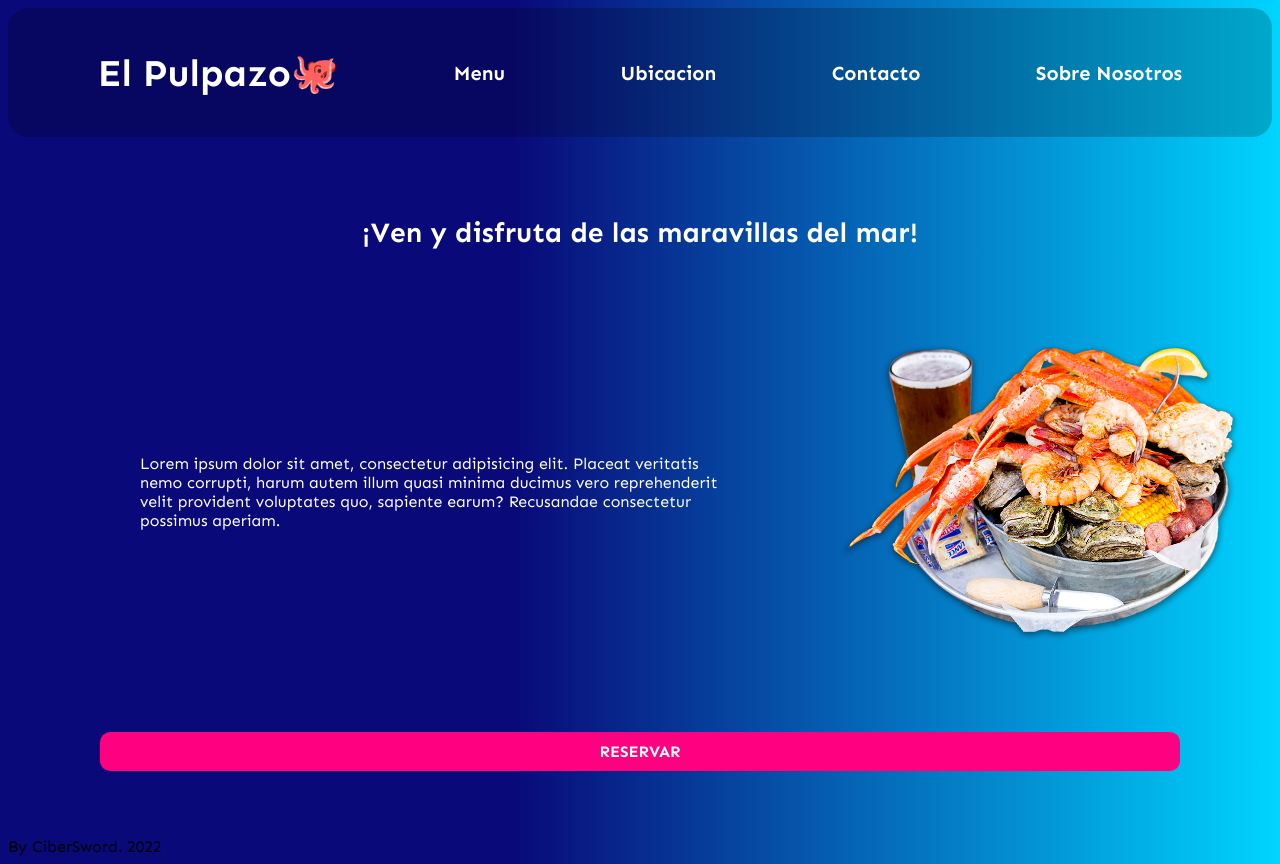
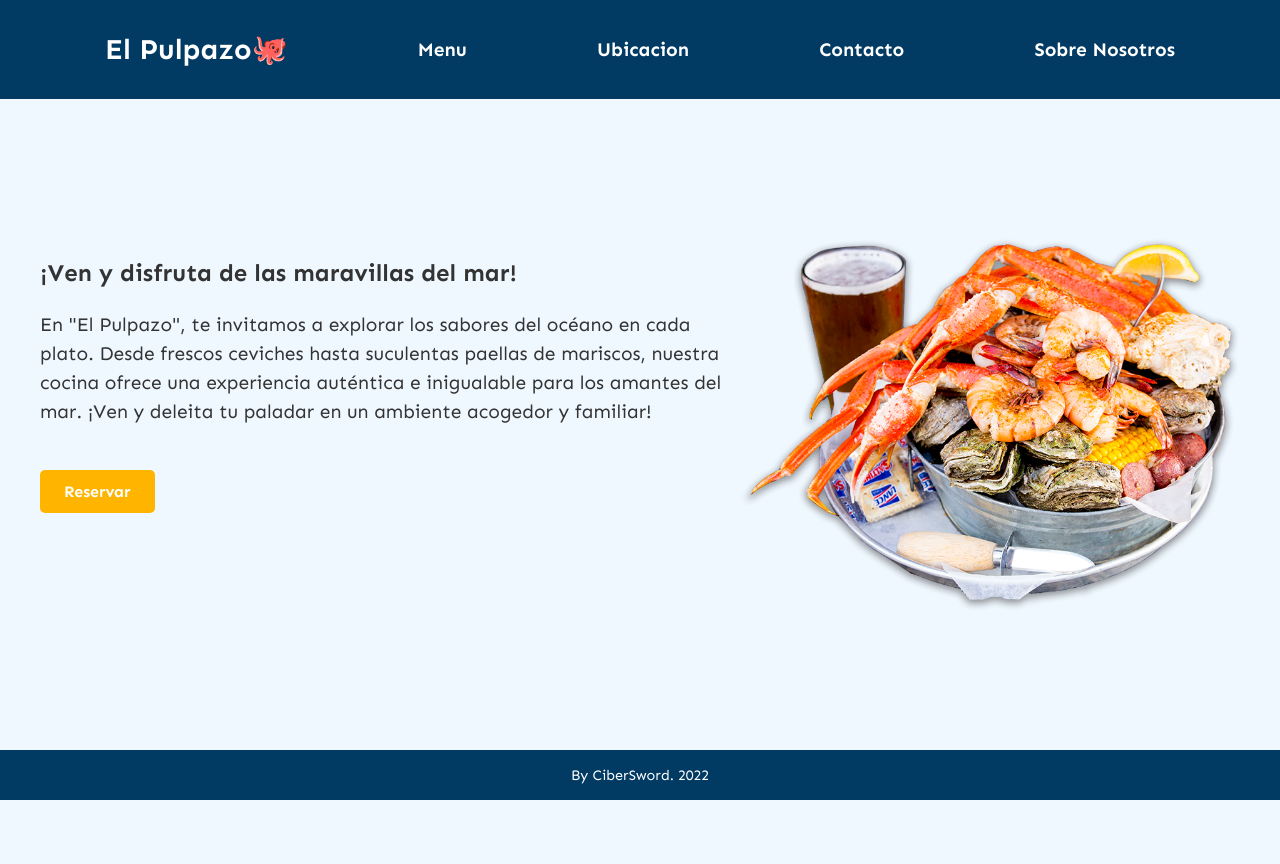
Before and after one commit to CiberSword/Basic-Landing-Restaurant, a plain HTML site: page index.html in a window 1280 px wide. After the commit the page ends 800 px from the top, so only its background shows below. Drawn offline with Linux system fonts and the light colour scheme.

Commit message:
style: improve landing design

```diff
--- a/css/styles.css
+++ b/css/styles.css
@@ -1,171 +1,113 @@
-/* Variables para colores */
-:root{
-    --blanco:#ffffff;
-    --negro:#000000;
-    --azulfuerte:#0087FF;
-    --azulclaro:#00C5FF;
-    --amarillo:#ffc672;
-    --amarilloclaro:#ffe383;
-    --rosa:#FF0080;
-    --verdemanzana:#8DB600;
-    --azuloscuro: #070764;
+/* General styles */
+body, html {
+    margin: 0;
+    padding: 0;
+    font-family: 'Sen', sans-serif;
+    height: 100%;
+    color: #333;
+    background-color: #f0f8ff;
+    display: flex;
+    flex-direction: column;
+    overflow-x: hidden; /* Evita desplazamiento horizontal */
 }
 
-
-/* Snippet para box-sizing */
-html {
-    font-size: 62.5%;
-    box-sizing: border-box;
-    scroll-snap-type: y mandatory;
-  }
-
-*, *:before, *:after {
-    box-sizing: inherit;
-  }
-
-body{
-    font-size: 16px; /* 1rem = 10px */
-    font-family: 'Sen', sans-serif;
-    background-image: linear-gradient(to right, #090979 40%,#00D4FF);
+/* Header */
+header {
+    background-color: #013a63;
+    color: white;
+    padding: 0.5rem 0;
 }
 
-/* Globales */
-
-.contenedor{
-    max-width: 120rem;
-    margin: 0 auto;
+.nav-bg {
+    width: 100%;
 }
 
-.boton{
-    color: #ffffff;
-    text-decoration: none;
-    background-color: var(--rosa);
-    padding: 1rem 2rem;
-    margin-top: 2rem;
-    text-transform: uppercase;
-    font-weight: bold;
-    border-radius: 1rem;
-    width: 90%;
-    text-align: center;
-    border: none;
+.nav-principal {
+    display: flex;
+    justify-content: space-around;
+    align-items: center;
+    max-width: 1200px;
+    margin: 0 auto; /* Centra el contenido */
 }
 
-@media (min-width: 768px){
-    .boton{
-
-    }
+.nav-principal a {
+    color: white;
+    text-decoration: none;
+    font-weight: bold;
+    font-size: 1.2rem;
+    transition: color 0.3s;
 }
 
-/* Tamaños de letra */
-
-h1{
-    font-size: 3.8rem;
+.nav-principal a:hover {
+    color: #ffb400;
 }
 
-h2{
-    font-size: 2.8rem;
+/* Main content */
+main {
+    flex: 1; /* Ocupa el espacio restante entre header y footer */
+    display: flex;
+    align-items: center;
+    justify-content: center;
+    padding: 2rem;
 }
 
-h3{
-    font-size: 1.8rem;
+.principal {
+    display: flex;
+    align-items: center;
+    justify-content: space-between;
+    max-width: 1200px;
+    width: 100%;
+    flex-wrap: wrap; /* Permite que los elementos se ajusten en pantallas pequeñas */
+    gap: 2rem; /* Espacio entre elementos */
 }
 
-h1,h2,h3{
-    text-align: center;
-}
-
-/* Utilidades */
-
-.nav-bg{
-    background-color: rgba(0,0,0, 20%);
-    margin-bottom: 2rem;
-    border-radius: 2rem;
-}
-
-/* Navegacion principal */
-
-.nav-principal{
-    display: flex;
-    flex-direction: column;
-    justify-content: center;
-    align-items: center;
-}
-
-.nav-principal a:last-of-type{
-    margin-bottom: 2rem;
-}
-
-
-@media (min-width: 768px){
-    .nav-principal{
-        flex-direction: row;
-        justify-content: space-around;
-    }
-    .nav-principal a:last-of-type{
-        margin-bottom: 0;
-    }
-}
-
-.nav-principal a{
-    display: block;
-    text-align: center;
-    color:var(--blanco);
-    text-decoration: none;
-    font-size: 2rem;
-    font-weight: 700;
-    padding: 1rem;
-}
-
-.principal{
-    display: flex;
-    flex-direction: column;
-    background-color: transparent;
-    background-repeat: no-repeat;
-    background-size: cover;
-    height: 65rem;
-    position: relative;
-    margin-bottom: 3rem;
-}
-
-.contenido-restaurant{
-    position: absolute;
-    width: 100%;
-    height: 100%;
+.contenido-restaurant {
+    flex: 1 1 500px; /* Crece y encoge según el espacio disponible */
     display: flex;
     flex-direction: row;
-    flex-wrap: wrap;
-    align-items: center;
     justify-content: center;
 }
 
-.contenido-restaurant h2,
-.contenido-restaurant p{
-    color: var(--blanco);
+.descripcion-restaurant {
+    margin-top: 1.5rem;
 }
 
-.contenido-restaurant{
-    display: flex;
+.descripcion-restaurant p {
+    font-size: 1.2rem;
+    line-height: 1.5;
 }
 
-.plato{
-    max-width: 40rem;
+.plato {
+    flex: 1;
+    max-width: 500px;
+    width: 100%;
+    border-radius: 8px;
+    object-fit: cover;
 }
 
-.descripcion-restaurant{
-    display: flex;
-    flex-direction: column;
-    align-items: center;
-    row-gap: 3rem;
+/* Button */
+.boton {
+    display: inline-block;
+    padding: 0.75rem 1.5rem;
+    background-color: #ffb400;
+    color: white;
+    text-decoration: none;
+    border-radius: 5px;
+    font-weight: bold;
+    margin-top: 1.5rem;
+    transition: background-color 0.3s;
+    width: fit-content;
 }
 
-@media (min-width: 760px){
-    .descripcion-restaurant{
-        display: flex;
-        flex-direction: row;
-        align-items: center;
-        row-gap: 3rem;
-    }
-    .descripcion-restaurant p{
-        margin: 0 10rem;
-    }
+.boton:hover {
+    background-color: #013a63;
 }
+
+/* Footer */
+.footer {
+    background-color: #013a63;
+    color: white;
+    text-align: center;
+    padding: 1rem;
+    font-size: 0.9rem;
+}
--- a/index.html
+++ b/index.html
@@ -33,18 +33,20 @@
     <main class="contenedor">
       <section class="principal">
         <div class="contenido-restaurant">
-          <h2>¡Ven y disfruta de las maravillas del mar!</h2>
-          <div class="descripcion-restaurant">
-            <p>
-              Lorem ipsum dolor sit amet, consectetur adipisicing elit. Placeat
-              veritatis nemo corrupti, harum autem illum quasi minima ducimus
-              vero reprehenderit velit provident voluptates quo, sapiente earum?
-              Recusandae consectetur possimus aperiam.
-            </p>
-            <img class="plato" src="/images/plato.png" alt="" />
+          <div>
+            <h2>¡Ven y disfruta de las maravillas del mar!</h2>
+            <div class="descripcion-restaurant">
+              <p>
+                En "El Pulpazo", te invitamos a explorar los sabores del océano en cada
+                plato. Desde frescos ceviches hasta suculentas paellas de mariscos, nuestra
+                cocina ofrece una experiencia auténtica e inigualable para los amantes del
+                mar. ¡Ven y deleita tu paladar en un ambiente acogedor y familiar!
+              </p>
+              <a class="boton" href="#">Reservar</a>
+            </div>
           </div>
+          <img class="plato" src="/images/plato.png" alt="Plato de mariscos" />
 
-          <a class="boton" href="#">Reservar</a>
         </div>
       </section>
     </main>
```
